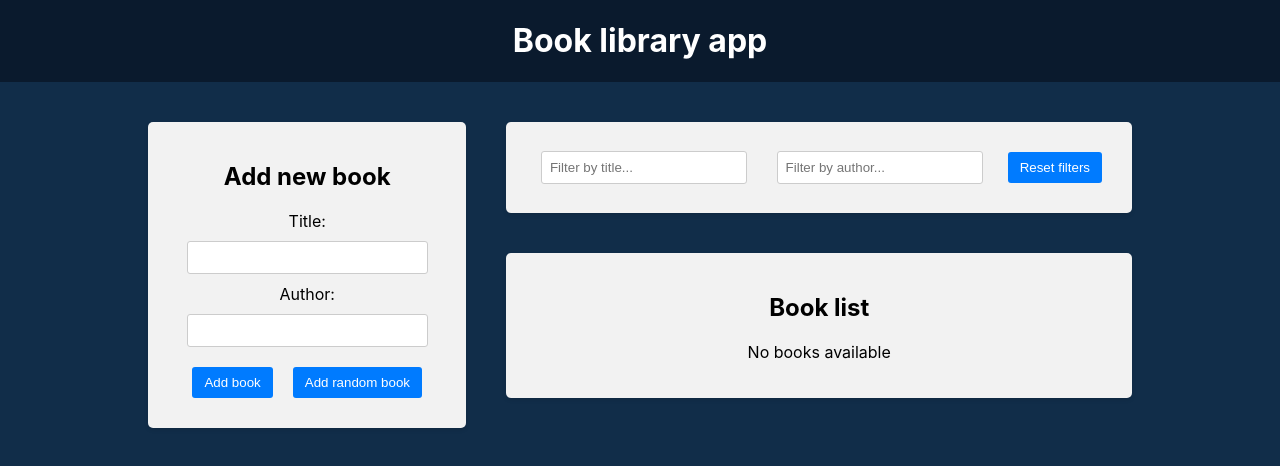
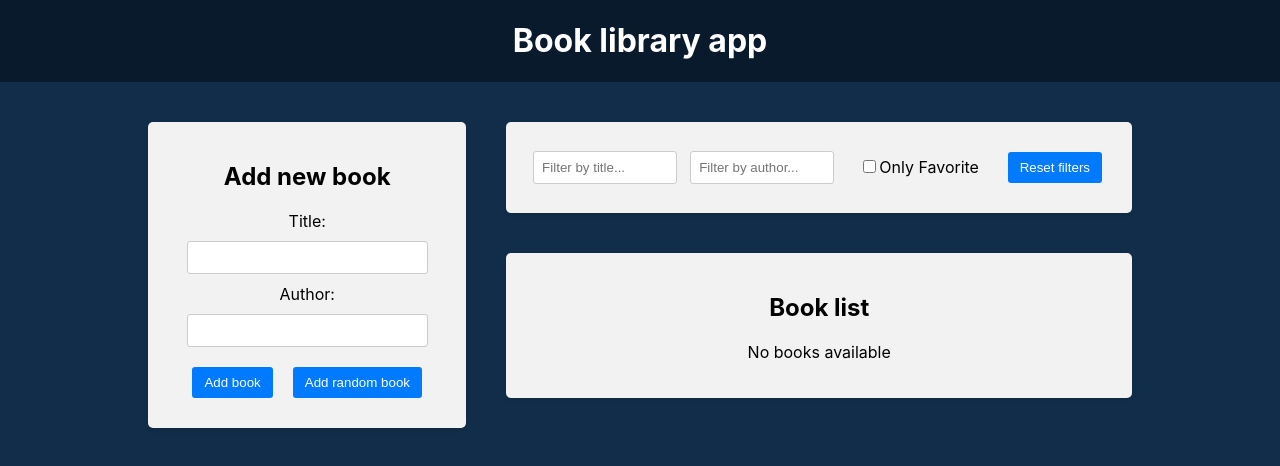
Before and after one commit to cherryBOOM28/react-redux-book-library-app, a React (Create React App) app in the folder frontend/: page / in a window 1280 px wide. Shown: the top 466 px of the page. Built offline with nearby package versions, Linux system fonts and the light colour scheme.

Commit message:
add: favorite checkbox filter

```diff
--- a/frontend/src/components/BookList/BookList.js
+++ b/frontend/src/components/BookList/BookList.js
@@ -4,6 +4,7 @@
 import { BsBookmarkStarFill, BsBookmarkStar } from 'react-icons/bs'
 import {
   selectAuthorFilter,
+  selectOnlyFavoriteFilter,
   selectTitleFilter,
 } from '../../redux/slices/filterSlice'
 
@@ -12,6 +13,7 @@
   const dispatch = useDispatch()
   const titleFilter = useSelector(selectTitleFilter)
   const authorFilter = useSelector(selectAuthorFilter)
+  const onlyFavoriteFilter = useSelector(selectOnlyFavoriteFilter)
 
   const handleDeleteBook = (id) => {
     dispatch(deleteBook(id))
@@ -30,7 +32,9 @@
     const matchesAuthor = book.author
       .toLowerCase()
       .includes(authorFilter.toLowerCase())
-    return matchesTitle && matchesAuthor
+
+    const matchesFavorite = onlyFavoriteFilter ? book.isFavorite : true
+    return matchesTitle && matchesAuthor && matchesFavorite
   })
 
   return (
--- a/frontend/src/components/Filter/Filter.js
+++ b/frontend/src/components/Filter/Filter.js
@@ -6,12 +6,16 @@
   setAuthorFilter,
   selectAuthorFilter,
   resetFilters,
+  setOnlyFavoriteFilter,
+  selectOnlyFavoriteFilter
 } from '../../redux/slices/filterSlice'
 
 const Filter = () => {
   const dispatch = useDispatch()
   const titleFilter = useSelector(selectTitleFilter)
   const authorFilter = useSelector(selectAuthorFilter)
+  const onlyFavoriteFilter = useSelector(selectOnlyFavoriteFilter)
+
 
   // filter => name из filterSlice
   // то есть достается title из filter(filterSlice)
@@ -26,6 +30,10 @@
 
   const handleResetFilters = () => {
     dispatch(resetFilters())
+  }
+
+  const handleOnlyFavoriteFilterChange = () => {
+    dispatch(setOnlyFavoriteFilter())
   }
 
   return (
@@ -47,6 +55,12 @@
             placeholder="Filter by author..."
           />
         </div>
+        <div className="filter-group">
+          <label>
+            <input type='checkbox' checked={onlyFavoriteFilter} onChange={handleOnlyFavoriteFilterChange} />
+            Only Favorite
+          </label>
+        </div>
         <button type="button" onClick={handleResetFilters}>
           Reset filters
         </button>
--- a/frontend/src/redux/slices/filterSlice.js
+++ b/frontend/src/redux/slices/filterSlice.js
@@ -2,7 +2,8 @@
 
 const initialState = {
   title: '',
-  author: ''
+  author: '',
+  onlyFavorite: false,
 }
 
 const filterSlice = createSlice({
@@ -21,19 +22,26 @@
     setAuthorFilter: (state, action) => {
       return { ...state, author: action.payload }
     },
-    resetFilters: (state) => {
+    resetFilters: () => {
       return initialState
+    },
+    setOnlyFavoriteFilter: (state) => {
+      return { ...state, onlyFavorite: !state.onlyFavorite }
     },
   },
 })
 
 // console.log(filterSlice.actions)
 // console.log(filterSlice.actions.setTitleFilter('test'))
-export const { setTitleFilter, setAuthorFilter, resetFilters } =
-  filterSlice.actions // она создаёт action (объект)
+export const {
+  setTitleFilter,
+  setAuthorFilter,
+  resetFilters,
+  setOnlyFavoriteFilter,
+} = filterSlice.actions // она создаёт action (объект)
 
 export const selectTitleFilter = (state) => state.filter.title
 export const selectAuthorFilter = (state) => state.filter.author
-
+export const selectOnlyFavoriteFilter = (state) => state.filter.onlyFavorite
 
 export default filterSlice.reducer
```
